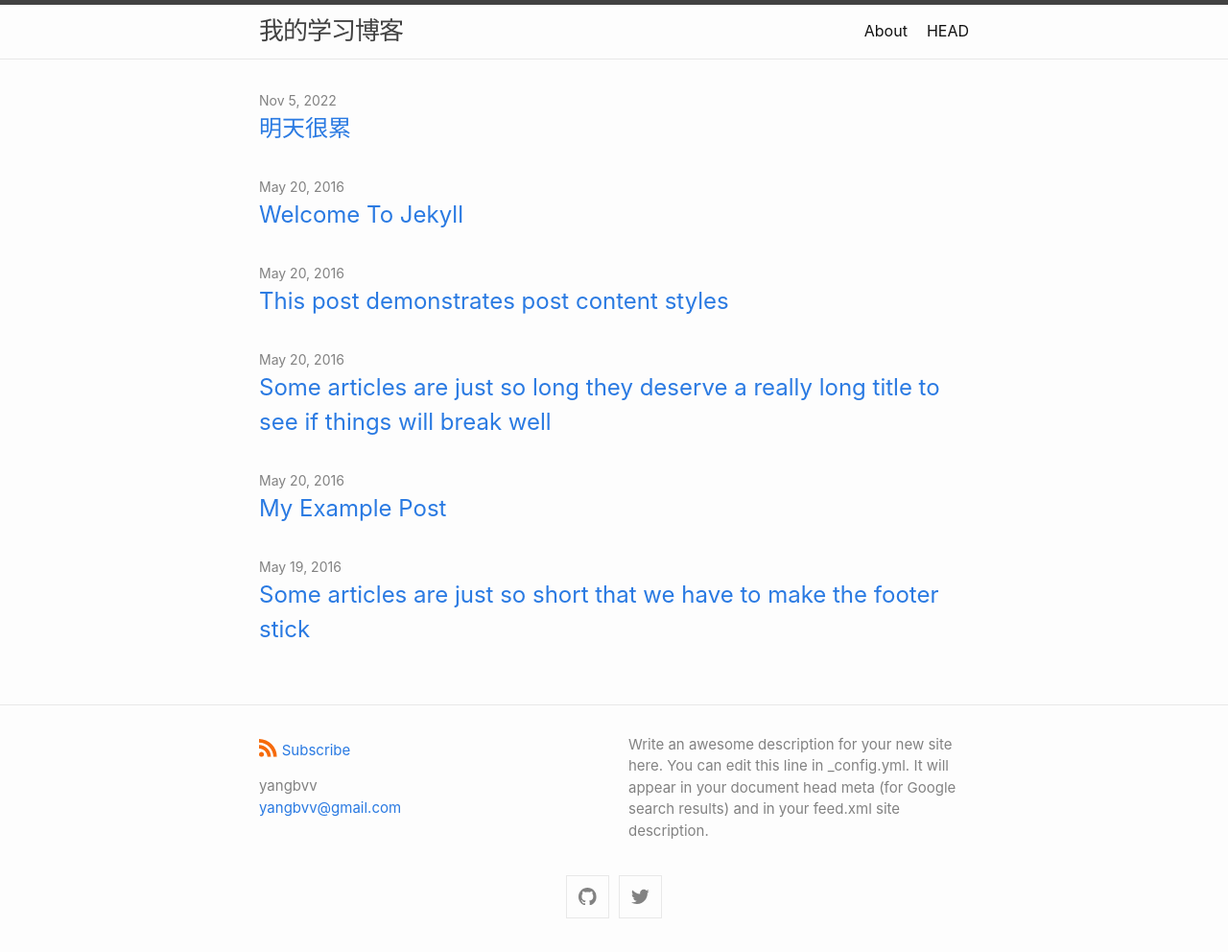
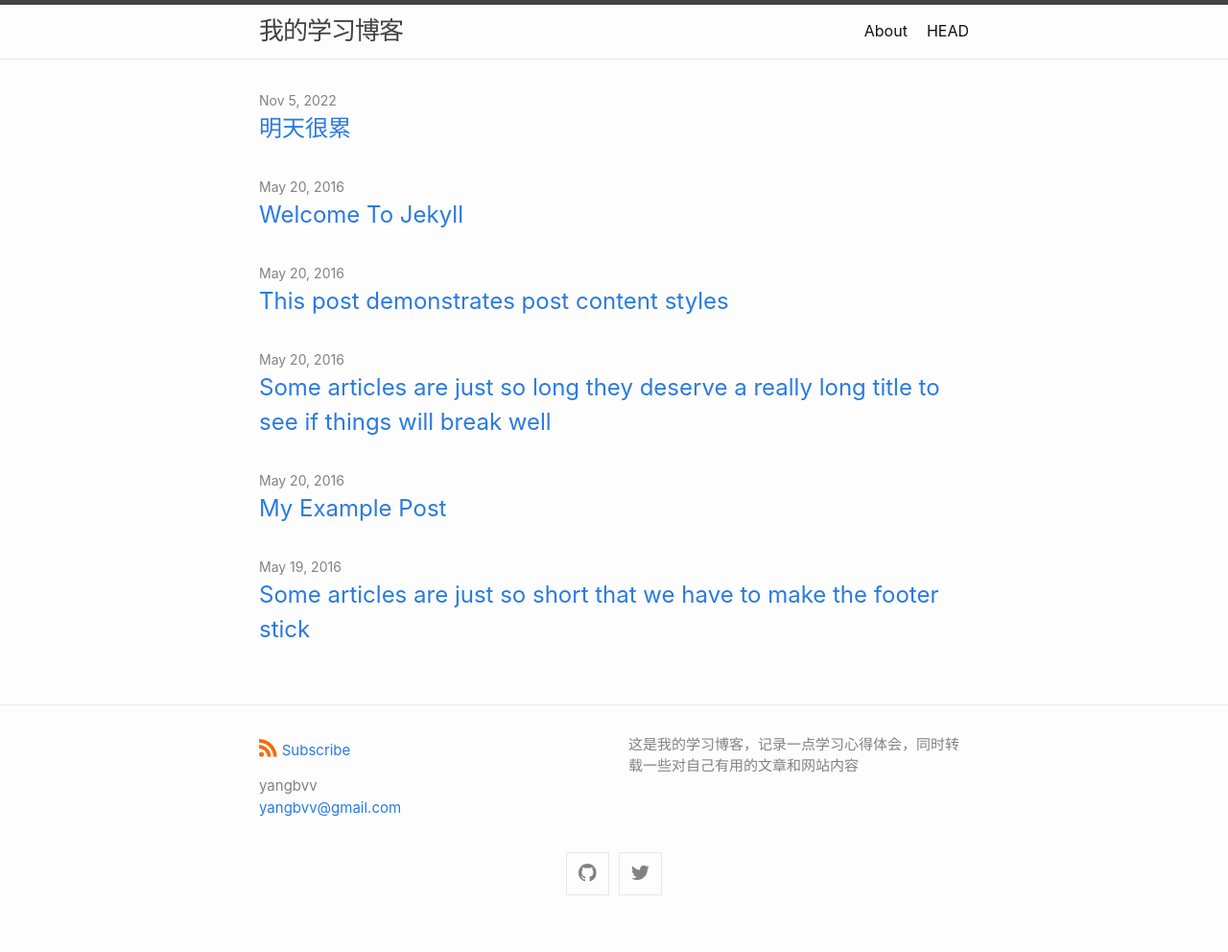
Before and after one commit to yangbvv/yangbvv.github.io, a Jekyll site: the page built from index.md, in a window 1280 px wide. Shown: the whole page at 96% size. Built offline with Jekyll 4.4.1, drawn with Linux system fonts in a browser that asks for light colours; after the commit the page ends 968 px from its top, so only the background shows below that.

Commit message:
Update _config.yml

```diff
--- a/_config.yml
+++ b/_config.yml
@@ -3,9 +3,7 @@ author:
   name: yangbvv
   email: yangbvv@gmail.com
 description: > # this means to ignore newlines until "show_excerpts:"
-  Write an awesome description for your new site here. You can edit this
-  line in _config.yml. It will appear in your document head meta (for
-  Google search results) and in your feed.xml site description.
+  这是我的学习博客，记录一点学习心得体会，同时转载一些对自己有用的文章和网站内容
 
 show_excerpts: false # set to true to show excerpts on the homepage
 
```
